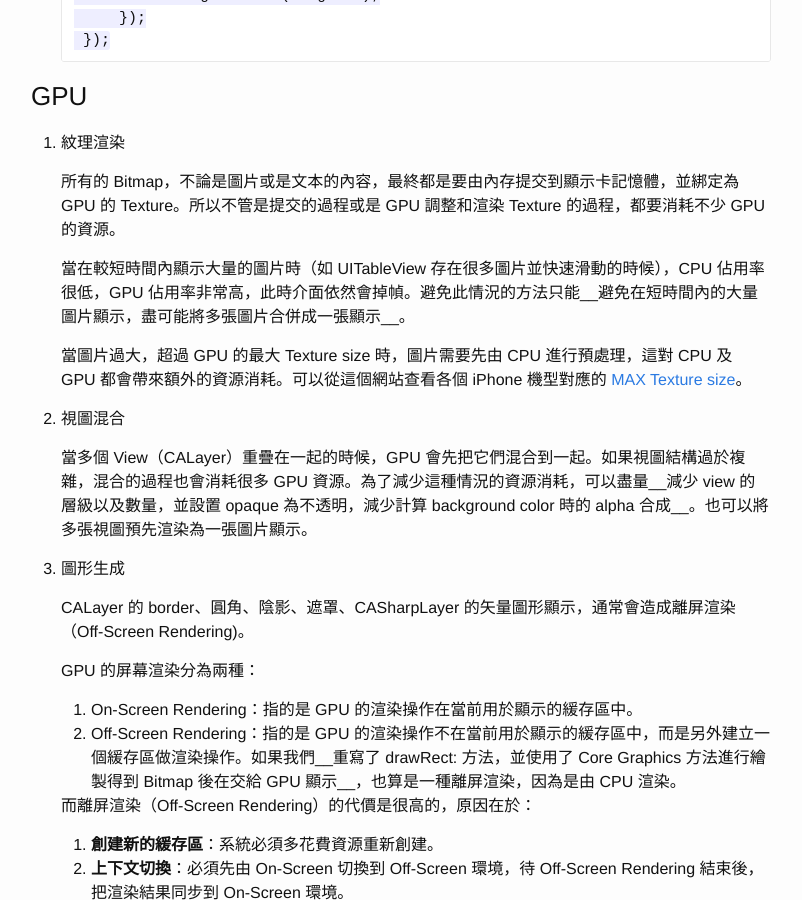
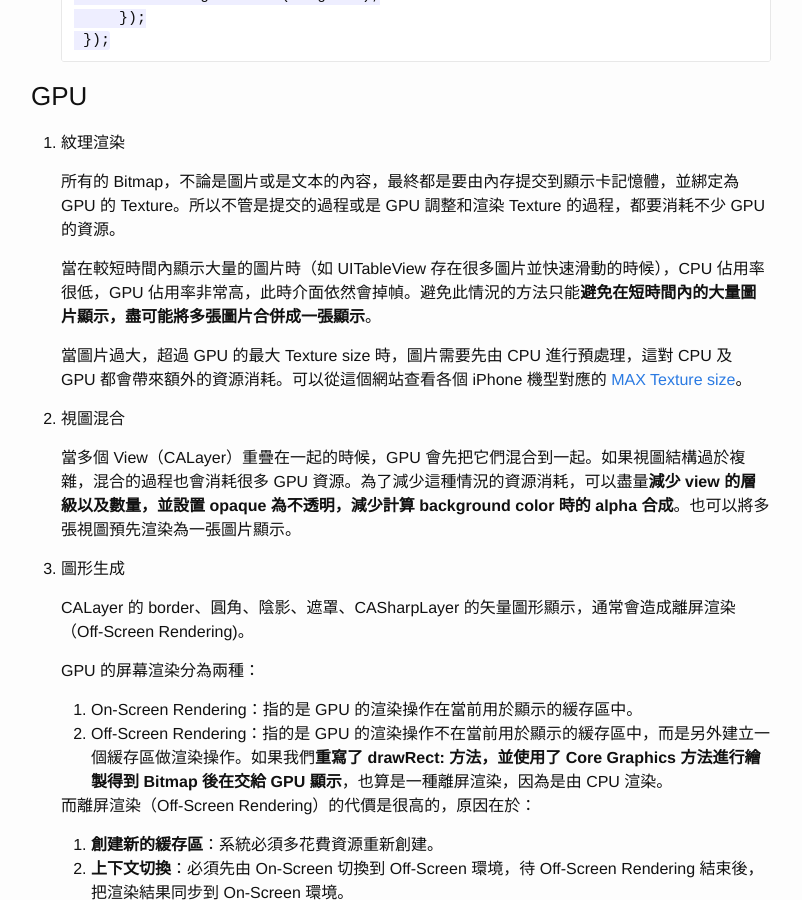
Before and after one commit to wchuang/wchuang.github.io, a Jekyll site: the page built from _posts/2019-06-24-ios-interfaces-rendering-and-refactor.markdown, in a window 1280 px wide and 900 px high, scrolled down 6420 px. Shown: the whole window, without its empty margins (239-1041 px from the left). Built offline with Jekyll 4.4.1, drawn with Linux system fonts in a browser that asks for light colours; some of the changed text lies outside the part shown.

Commit message:
Fix bold font syntax

````diff
--- a/_posts/2019-06-24-ios-interfaces-rendering-and-refactor.markdown
+++ b/_posts/2019-06-24-ios-interfaces-rendering-and-refactor.markdown
@@ -73,14 +73,14 @@ GPU 也有 V-Sync 的同步機制，當 V-Sync 開啟時，GPU 會等待顯示
 
 1. 對象創建
 
-	對象的創建會涉及到內存的分配、屬性調整、計算 retain count 等的操作，相對來說較耗用 CPU 資源。所以可以盡量利用比較__輕量的對象來取代__。如：用 struct 取代 class 來定義 model，或者當不需要響應使用者觸摸事件的控件，可以使用 CALayer 來代替 UIView。__多復用已創建的對象__，可以建立緩存存放。
+	對象的創建會涉及到內存的分配、屬性調整、計算 retain count 等的操作，相對來說較耗用 CPU 資源。所以可以盡量利用比較**輕量的對象來取代**。如：用 struct 取代 class 來定義 model，或者當不需要響應使用者觸摸事件的控件，可以使用 CALayer 來代替 UIView。**多復用已創建的對象**，可以建立緩存存放。
 
 
 2. 對象調整
 
 	對象的屬性調整也是很消耗 CPU 的地方。由於 UIView 關於顯示相關的屬性，如 frame/bounds/transform 等實際上也是映射到 CALayer 屬性，所以修改 UIView 的這些屬性的時候，實際上消耗的性能遠大於其他的屬性。而當 UIView 進行層級調整的時候，UIView 及 CALayer 之間也會出現多次方法調用以及通知。
 
-	我這邊對 CALayer 做了擴展並加了自定義屬性來測試，發現 __CALayer 會在 runtime 時自己添加上屬性方法__。若是對 UIView 做擴展及自定義屬性的話，在調用時會出現找不到方法造成 crash，你需要自己在 runtime 添加屬性方法。
+	我這邊對 CALayer 做了擴展並加了自定義屬性來測試，發現 **CALayer 會在 runtime 時自己添加上屬性方法**。若是對 UIView 做擴展及自定義屬性的話，在調用時會出現找不到方法造成 crash，你需要自己在 runtime 添加屬性方法。
 
 	```
 	// MyLayer
@@ -141,7 +141,7 @@ GPU 也有 V-Sync 的同步機制，當 V-Sync 開啟時，GPU 會等待顯示
 
 4. 佈局計算
 
-	佈局計算是最常見消耗系統資源的地方。如果能先在 background thread 計算好並作緩存就能避免這些問題。但上述也提到，調整佈局相關屬性(frame/bounds/center)其實都會對應到 CALayer 層級操作，還有同步通知問題，是非常消耗性能的地方。所以最好__先做預先計算及緩存，並且一次性的調整，而不要多次、頻繁的改變這些屬性__。
+	佈局計算是最常見消耗系統資源的地方。如果能先在 background thread 計算好並作緩存就能避免這些問題。但上述也提到，調整佈局相關屬性(frame/bounds/center)其實都會對應到 CALayer 層級操作，還有同步通知問題，是非常消耗性能的地方。所以最好**先做預先計算及緩存，並且一次性的調整，而不要多次、頻繁的改變這些屬性**。
 
 5. 文本計算
 
@@ -151,11 +151,11 @@ GPU 也有 V-Sync 的同步機制，當 V-Sync 開啟時，GPU 會等待顯示
 
 	螢幕上能看到的所有文本內容控件，包含 UIWebView，其底層都是通過 `CoreText` 來排版並繪製成 `Bitmap` 顯示。常見的控件（UILabel、UITextView）等，其排版以及繪製都是在主線程進行。所以當有大量的文本需要顯示的時候，CPU 的壓力就會非常大。
 
-	對此解決方式可以__自定義一個文本控件，並用`TextKit`或`CoreText`對文本異步繪製__。`CoreText` 對象創建好後，能直接取得文本的寬度高度等訊息。__避免了多次計算（調整 UILabel 大小的時候計算一次、UILabel 繪製的時候內部又再算一次）__。且`CoreText`對象佔用內存較少，可以緩存下來做多次復用。
+	對此解決方式可以__自定義一個文本控件，並用`TextKit`或`CoreText`對文本異步繪製__。`CoreText` 對象創建好後，能直接取得文本的寬度高度等訊息。**避免了多次計算（調整 UILabel 大小的時候計算一次、UILabel 繪製的時候內部又再算一次）**。且`CoreText`對象佔用內存較少，可以緩存下來做多次復用。
 
 7. 圖片解碼
 
-	當你用 UIImage 或 CGImageSource 的那幾個方法創建圖片的時候，圖片資料並不會馬上被解碼。當圖片設置到 UIImageView 或 CALayer.contents 時，並且 CALayer 被提交到 GPU 渲染前，CGImage 中的資料才得以解碼。由於這一步是 UI 操作，會發生在主線程，且不可避免。優化方式可以先在 __background thread 把圖片繪製到 CGBitmapContext 中，然後由 Bitmap 直接創建圖片__。
+	當你用 UIImage 或 CGImageSource 的那幾個方法創建圖片的時候，圖片資料並不會馬上被解碼。當圖片設置到 UIImageView 或 CALayer.contents 時，並且 CALayer 被提交到 GPU 渲染前，CGImage 中的資料才得以解碼。由於這一步是 UI 操作，會發生在主線程，且不可避免。優化方式可以先在 **background thread 把圖片繪製到 CGBitmapContext 中，然後由 Bitmap 直接創建圖片**。
 
 8. 圖像繪製
 
@@ -180,13 +180,13 @@ GPU 也有 V-Sync 的同步機制，當 V-Sync 開啟時，GPU 會等待顯示
 
 	所有的 Bitmap，不論是圖片或是文本的內容，最終都是要由內存提交到顯示卡記憶體，並綁定為 GPU 的 Texture。所以不管是提交的過程或是 GPU 調整和渲染 Texture 的過程，都要消耗不少 GPU 的資源。
 
-	當在較短時間內顯示大量的圖片時（如 UITableView 存在很多圖片並快速滑動的時候），CPU 佔用率很低，GPU 佔用率非常高，此時介面依然會掉幀。避免此情況的方法只能__避免在短時間內的大量圖片顯示，盡可能將多張圖片合併成一張顯示__。
+	當在較短時間內顯示大量的圖片時（如 UITableView 存在很多圖片並快速滑動的時候），CPU 佔用率很低，GPU 佔用率非常高，此時介面依然會掉幀。避免此情況的方法只能**避免在短時間內的大量圖片顯示，盡可能將多張圖片合併成一張顯示**。
 
 	當圖片過大，超過 GPU 的最大 Texture size 時，圖片需要先由 CPU 進行預處理，這對 CPU 及 GPU 都會帶來額外的資源消耗。可以從這個網站查看各個 iPhone 機型對應的 [MAX Texture size](http://iosres.com/)。
 
 2. 視圖混合
 
-	當多個 View（CALayer）重疊在一起的時候，GPU 會先把它們混合到一起。如果視圖結構過於複雜，混合的過程也會消耗很多 GPU 資源。為了減少這種情況的資源消耗，可以盡量__減少 view 的層級以及數量，並設置 opaque 為不透明，減少計算 background color 時的 alpha 合成__。也可以將多張視圖預先渲染為一張圖片顯示。
+	當多個 View（CALayer）重疊在一起的時候，GPU 會先把它們混合到一起。如果視圖結構過於複雜，混合的過程也會消耗很多 GPU 資源。為了減少這種情況的資源消耗，可以盡量**減少 view 的層級以及數量，並設置 opaque 為不透明，減少計算 background color 時的 alpha 合成**。也可以將多張視圖預先渲染為一張圖片顯示。
 
 3. 圖形生成
 
@@ -195,14 +195,14 @@ GPU 也有 V-Sync 的同步機制，當 V-Sync 開啟時，GPU 會等待顯示
 	GPU 的屏幕渲染分為兩種：
 
 	1. On-Screen Rendering：指的是 GPU 的渲染操作在當前用於顯示的緩存區中。
-	2. Off-Screen Rendering：指的是 GPU 的渲染操作不在當前用於顯示的緩存區中，而是另外建立一個緩存區做渲染操作。如果我們__重寫了 drawRect: 方法，並使用了 Core Graphics 方法進行繪製得到 Bitmap 後在交給 GPU 顯示__，也算是一種離屏渲染，因為是由 CPU 渲染。
+	2. Off-Screen Rendering：指的是 GPU 的渲染操作不在當前用於顯示的緩存區中，而是另外建立一個緩存區做渲染操作。如果我們**重寫了 drawRect: 方法，並使用了 Core Graphics 方法進行繪製得到 Bitmap 後在交給 GPU 顯示**，也算是一種離屏渲染，因為是由 CPU 渲染。
 
 
 
 	而離屏渲染（Off-Screen Rendering）的代價是很高的，原因在於：
 
-	1. __創建新的緩存區__：系統必須多花費資源重新創建。
-	2. __上下文切換__：必須先由 On-Screen 切換到 Off-Screen 環境，待 Off-Screen Rendering 結束後，把渲染結果同步到 On-Screen 環境。
+	1. **創建新的緩存區**：系統必須多花費資源重新創建。
+	2. **上下文切換**：必須先由 On-Screen 切換到 Off-Screen 環境，待 Off-Screen Rendering 結束後，把渲染結果同步到 On-Screen 環境。
 
 
 	我們要避免離屏渲染造成系統無謂的資源浪費，可以設置 `CALayer.shouldRasterize` 屬性為 YES，使得在離屏渲染發生的時候會將渲染後的內容緩存起來，在下一個 Frame 渲染時可以直接復用。但如果你又同時設置了 border、圓角 等其他屬性，緩存將不會起作用。
````
